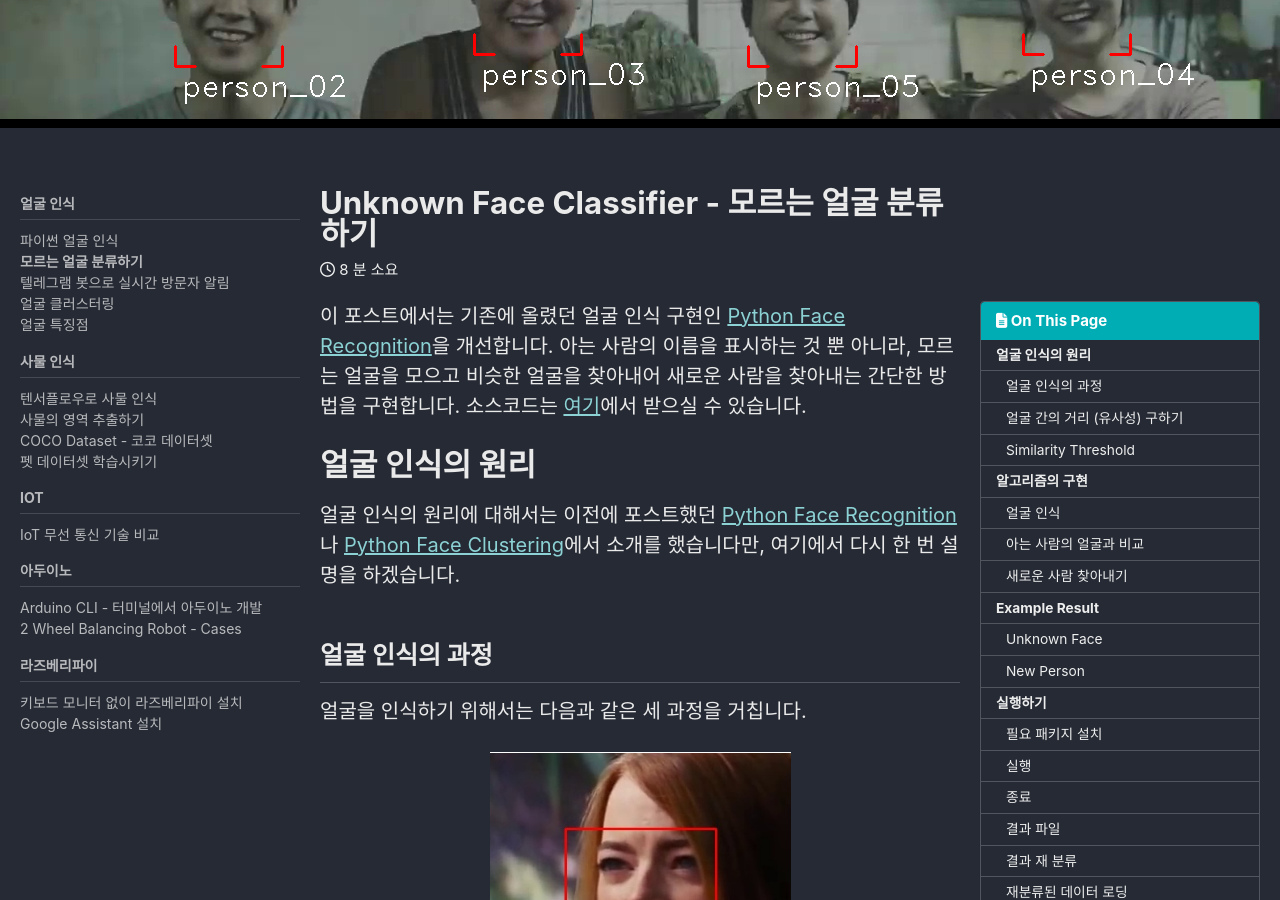
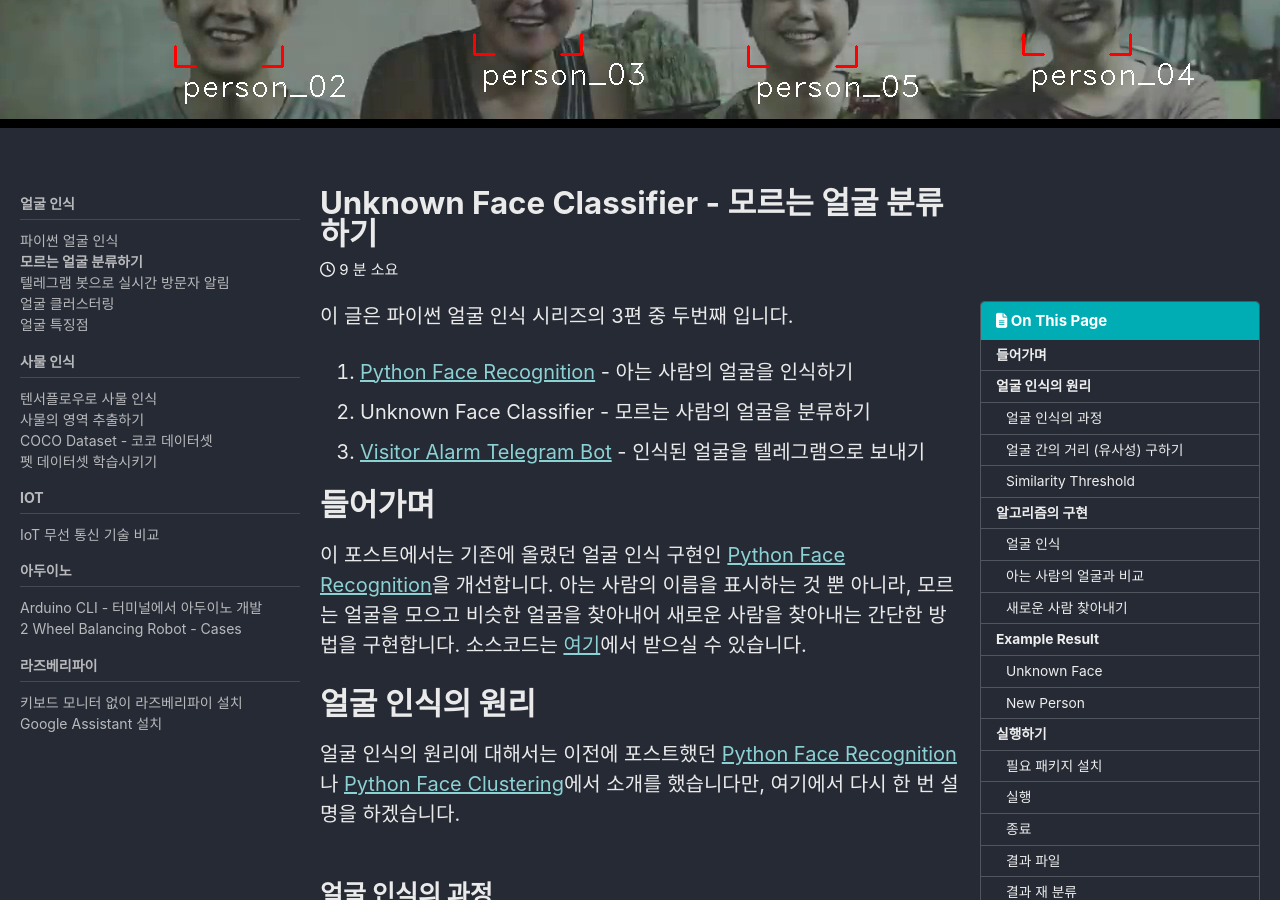
Before and after one commit to ukayzm/ukayzm.github.io, a Jekyll site: the page built from _posts/2020-08-16-unknown-face-classifier.md, in a window 1280 px wide and 900 px high, scrolled down 516 px. Built offline with Jekyll 4.4.1, drawn with Linux system fonts in a browser that asks for light colours; cached includes are drawn as plain includes; nearby versions of some CDN libraries.

Commit message:
face recognition series

```diff
--- a/_posts/2020-08-16-unknown-face-classifier.md
+++ b/_posts/2020-08-16-unknown-face-classifier.md
@@ -8,6 +8,13 @@ date:   2020-08-16 10:00:00 +0900
 sidebar:
   - nav: docs
 ---
+
+이 글은 파이썬 얼굴 인식 시리즈의 3편 중 두번째 입니다.
+1. [Python Face Recognition](/python-face-recognition/) - 아는 사람의 얼굴을 인식하기
+2. Unknown Face Classifier - 모르는 사람의 얼굴을 분류하기
+3. [Visitor Alarm Telegram Bot](/visitor-alarm-telegram-bot/) - 인식된 얼굴을 텔레그램으로 보내기
+
+# 들어가며
 
 이 포스트에서는 기존에 올렸던 얼굴 인식 구현인 [Python Face Recognition](/python-face-recognition/)을 개선합니다. 아는 사람의 이름을 표시하는 것 뿐 아니라, 모르는 얼굴을 모으고 비슷한 얼굴을 찾아내어 새로운 사람을 찾아내는 간단한 방법을 구현합니다. 소스코드는 [여기](https://github.com/ukayzm/opencv/tree/master/unknown_face_classifier)에서 받으실 수 있습니다.
 
```
Also changed, not shown: _posts/2018-03-27-python-face-recognition.md (+7 -0 lines), _posts/2020-09-18-visitor-alarm-telegram-bot.md (+7 -0 lines), Gemfile.lock.
